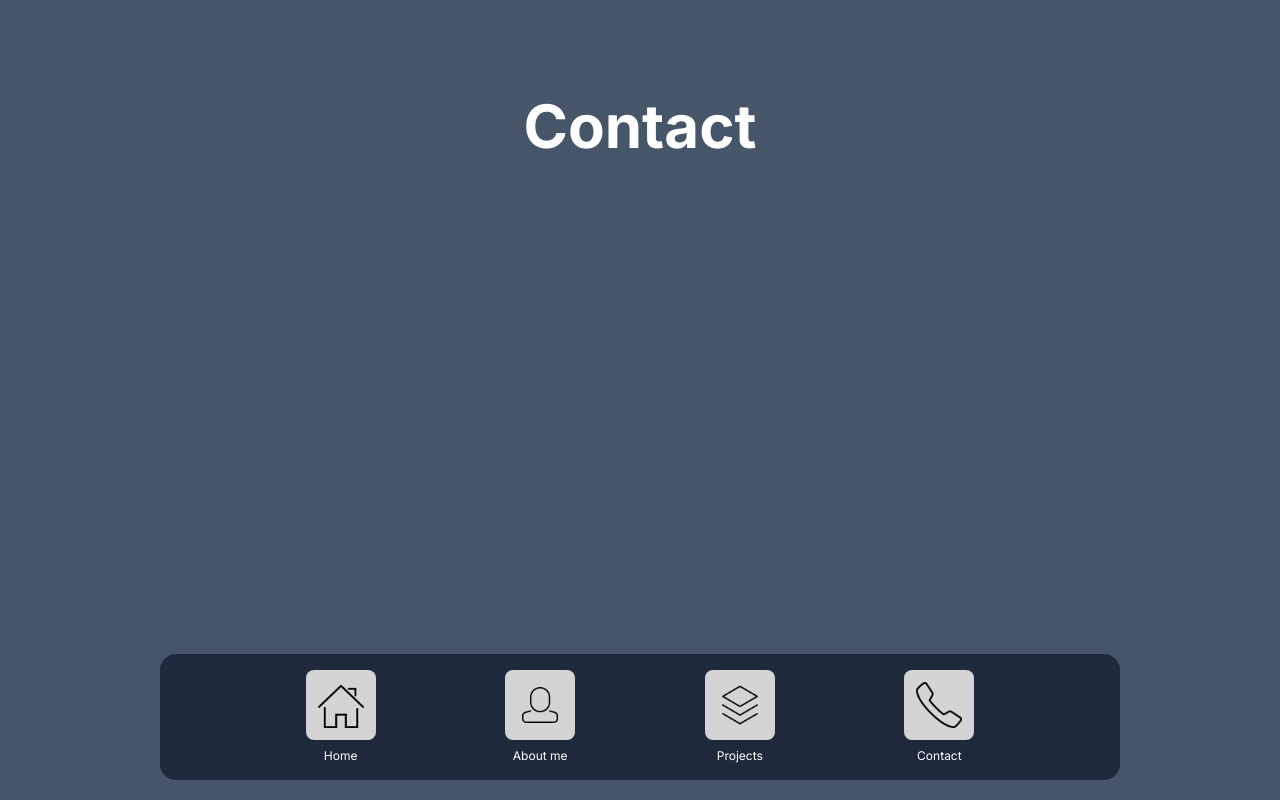
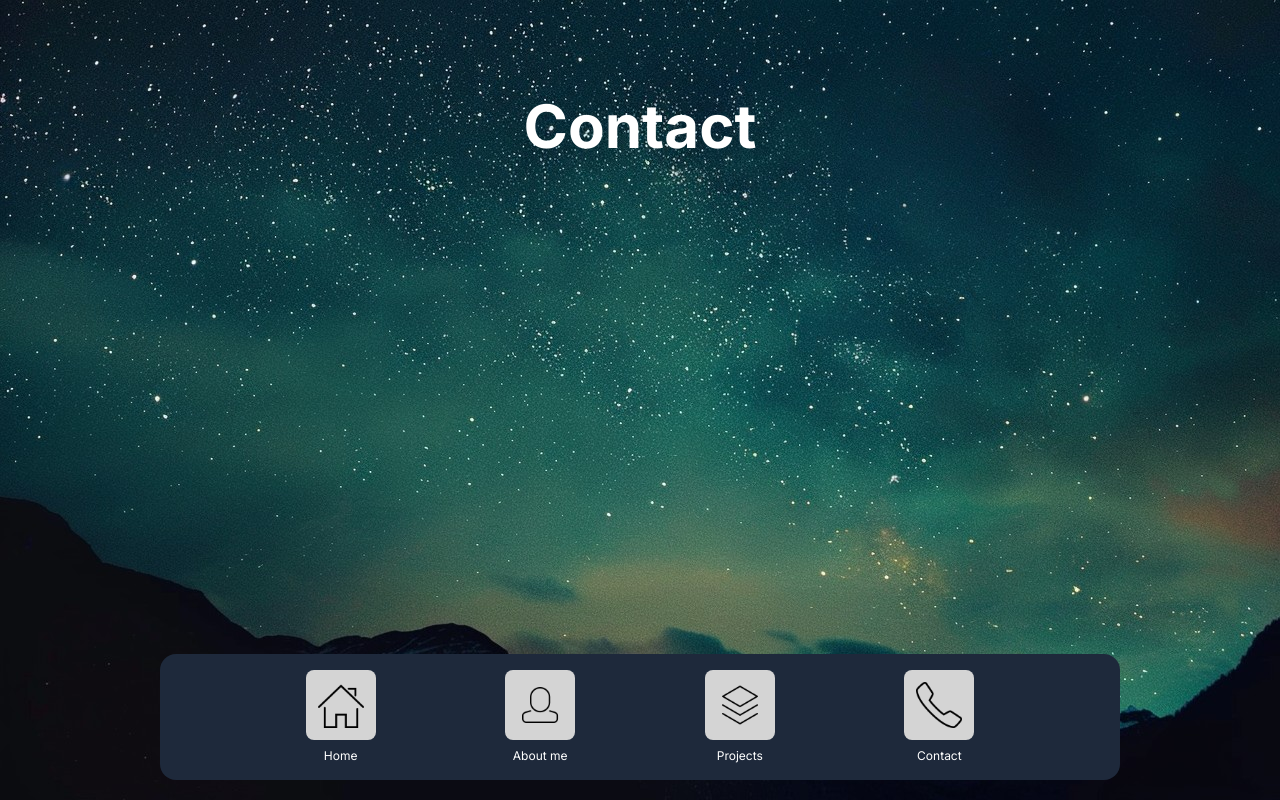
Before and after one commit to JunChoii/Portfolio, a Next.js app: page /contact in a window 1280 px wide. Built offline with nearby package versions, Linux system fonts and the light colour scheme.

Commit message:
Update background image and page layout in aboutme/page.tsx, contact/page.tsx, page.tsx, and projects/page.tsx

```diff
--- a/src/app/aboutme/page.tsx
+++ b/src/app/aboutme/page.tsx
@@ -3,7 +3,10 @@ import Navbar from "./../Navbar";
 
 export default function AboutMe() {
   return (
-    <main className="min-h-screen flex flex-col items-center justify-between p-4 md:p-24 bg-slate-600">
+    <main
+      className="min-h-screen flex flex-col items-center justify-between p-4 md:p-24 bg-slate-600"
+      style={{ backgroundImage: "url('/nightsky.jpg')" }}
+    >
       <div className="top flex flex-col md:flex-row items-center justify-center md:justify-start">
         <h1 className="text-6xl font-bold text-white mb-2 md:mb-0">About me</h1>
       </div>
--- a/src/app/contact/page.tsx
+++ b/src/app/contact/page.tsx
@@ -2,7 +2,10 @@ import Navbar from "./../Navbar";
 
 export default function Contact() {
   return (
-    <main className="min-h-screen flex flex-col items-center justify-between p-4 md:p-24 bg-slate-600">
+    <main
+      className="min-h-screen flex flex-col items-center justify-between p-4 md:p-24 bg-slate-600"
+      style={{ backgroundImage: "url('/nightsky.jpg')" }}
+    >
       <div className="top flex flex-col md:flex-row items-center justify-center md:justify-start">
         <h1 className="text-6xl font-bold text-white mb-2 md:mb-0">Contact</h1>
       </div>
--- a/src/app/page.tsx
+++ b/src/app/page.tsx
@@ -8,6 +8,7 @@ export default function Home() {
         autoPlay
         loop
         muted
+        preload="auto"
         className="fixed top-0 left-0 min-w-full min-h-full object-cover z-0"
       >
         <source src="/nightsky.mp4" type="video/mp4" />
@@ -24,9 +25,7 @@ export default function Home() {
             />
           </div>
           <div className="me-content flex flex-col items-center">
-            <h1 className="md:text-6xl font-bold text-white">
-              Hello World!
-            </h1>
+            <h1 className="md:text-6xl font-bold text-white">Hello World!</h1>
             <h1 className="sm:text-xl md:text-3xl font-bold text-slate-400 sm:mt-3 mt-10 md:ml-4">
               Full Stack Developer
             </h1>
--- a/src/app/projects/page.tsx
+++ b/src/app/projects/page.tsx
@@ -19,7 +19,10 @@ export default function Projects() {
   }, []);
 
   return (
-    <main className="min-h-screen flex flex-col items-center justify-between p-4 md:p-24 bg-slate-600 ">
+    <main
+      className="min-h-screen flex flex-col items-center justify-between p-4 md:p-24 bg-slate-600"
+      style={{ backgroundImage: "url('/nightsky.jpg')" }}
+    >
       <div className="top flex flex-wrap justify-center">
         <div className="w-60 h-60 m-4 p-2 bg-slate-400 rounded-lg flex items-center justify-center">
           <Image
```
Also changed, not shown: public/nightsky.jpg (added).
